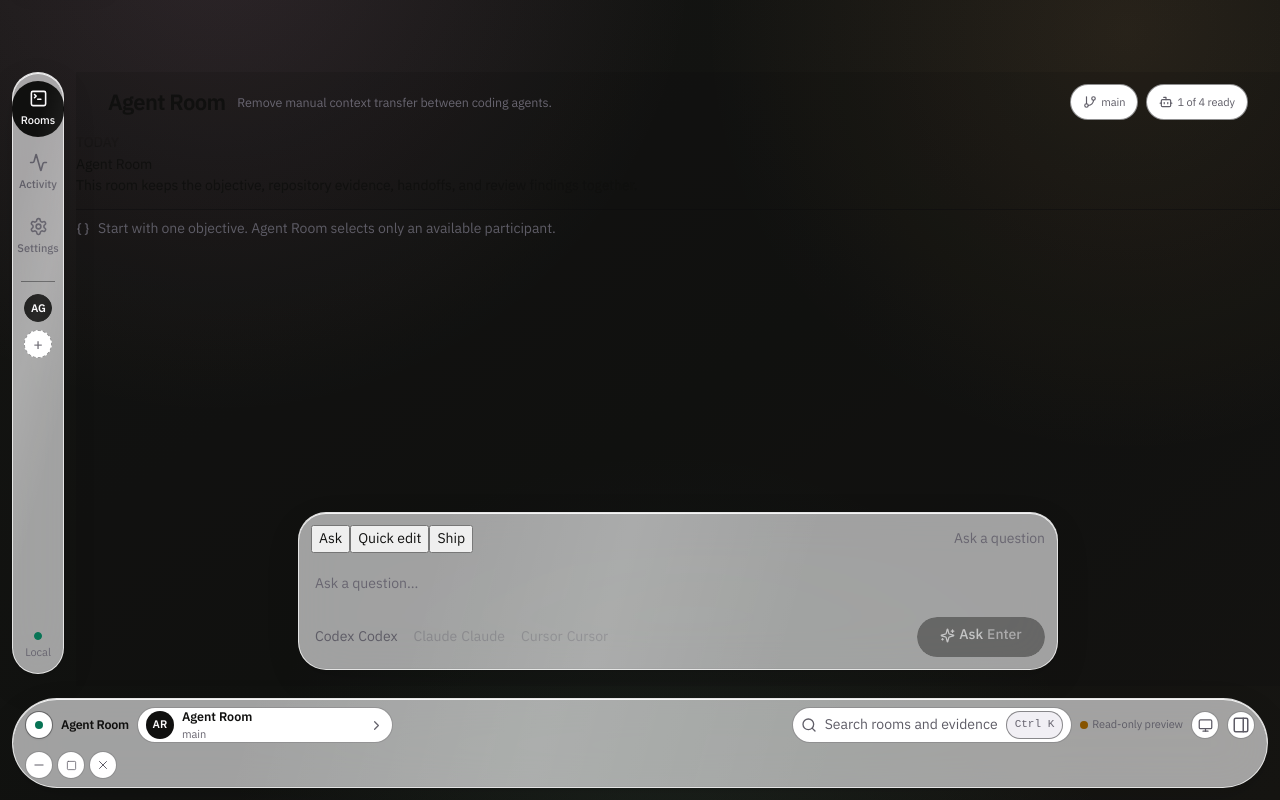
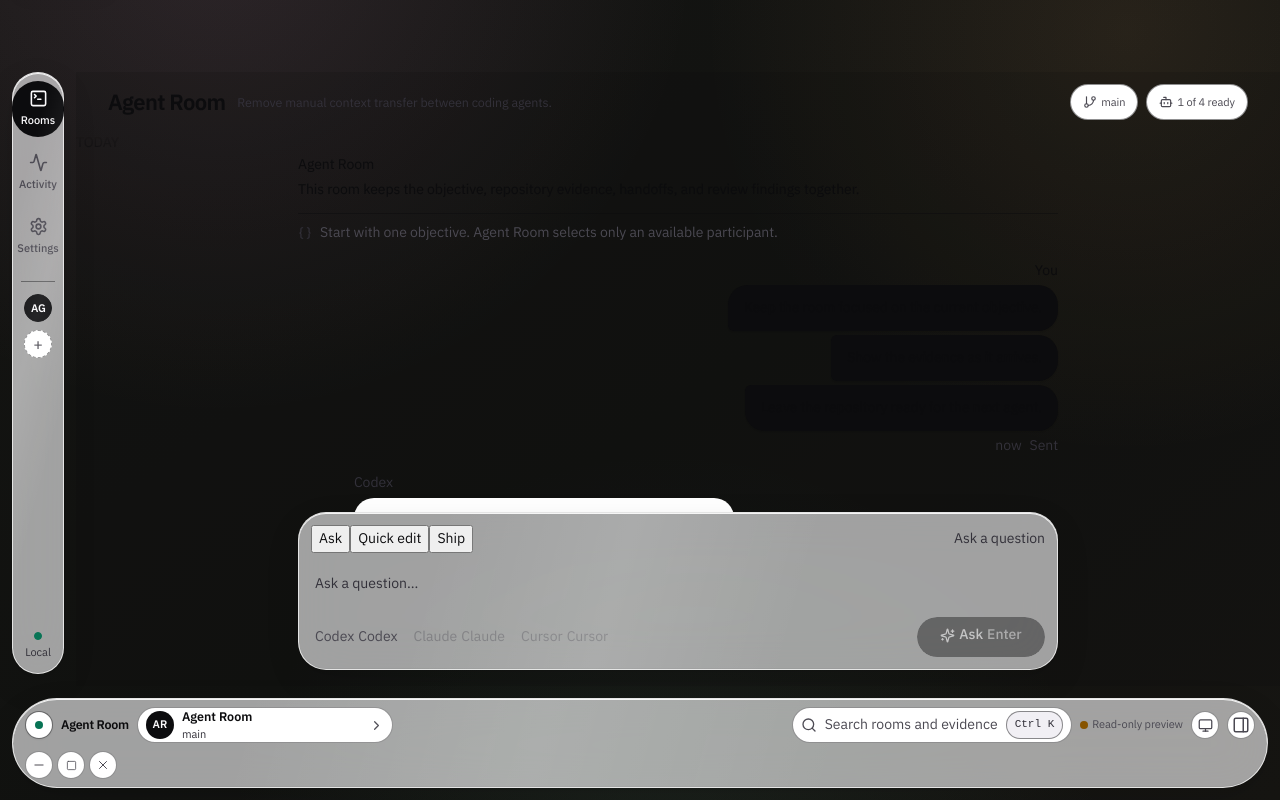
Before and after one commit to noetion/staff-room, a React (Vite) app: page / in a window 1280 px wide. Built offline with nearby package versions, Linux system fonts and the light colour scheme.

Commit message:
chore: baseline before Liquid Glass redesign

```diff
--- a/src/components/chrome/SearchField.tsx
+++ b/src/components/chrome/SearchField.tsx
@@ -33,7 +33,7 @@ export function SearchField({
           </button>
         </div>
       ) : (
-        <button type="button" className="chrome-search-button" onClick={onOpen}>
+        <button type="button" className="chrome-search-button" onClick={onOpen} aria-label="Search rooms and evidence">
           <Search size={16} />
           <span>Search rooms and evidence</span>
           <kbd>Ctrl K</kbd>
--- a/src/components/conversation/conversation.css
+++ b/src/components/conversation/conversation.css
@@ -1,4 +1,20 @@
 .markdown-body { display: grid; gap: var(--s-3); min-width: 0; }
+.message-group { display: grid; gap: var(--s-1); width: min(760px, 100%); margin: 0 auto var(--s-4); }
+.message-row { display: flex; min-width: 0; align-items: end; gap: var(--s-2); }
+.message-group[data-side="out"] .message-row { justify-content: flex-end; }
+.message-avatar-slot { display: block; flex: 0 0 var(--s-7); }
+.message-stack { display: grid; min-width: 0; max-width: min(76%, 620px); gap: var(--s-1); }
+.message-group[data-side="out"] .message-stack { justify-items: end; }
+.message-sender, .message-meta { color: var(--ink-faint); font: var(--t-micro); }
+.message-bubble { min-width: 0; padding: var(--s-3) var(--s-4); border-radius: var(--r-lg); color: var(--ink); background: var(--surface-raised); box-shadow: var(--e-rest); overflow-wrap: anywhere; }
+.message-bubble[data-side="out"] { background: var(--action); color: var(--action-ink); }
+.message-bubble[data-side="in"][data-pos="first"], .message-bubble[data-side="in"][data-pos="only"] { border-bottom-right-radius: var(--r-tight, calc(var(--r-sm) - var(--s-1))); }
+.message-bubble[data-side="in"][data-pos="middle"] { border-top-right-radius: var(--r-tight, calc(var(--r-sm) - var(--s-1))); border-bottom-right-radius: var(--r-tight, calc(var(--r-sm) - var(--s-1))); }
+.message-bubble[data-side="in"][data-pos="last"] { border-top-right-radius: var(--r-tight, calc(var(--r-sm) - var(--s-1))); }
+.message-bubble[data-side="out"][data-pos="first"], .message-bubble[data-side="out"][data-pos="only"] { border-bottom-left-radius: var(--r-tight, calc(var(--r-sm) - var(--s-1))); }
+.message-bubble[data-side="out"][data-pos="middle"] { border-top-left-radius: var(--r-tight, calc(var(--r-sm) - var(--s-1))); border-bottom-left-radius: var(--r-tight, calc(var(--r-sm) - var(--s-1))); }
+.message-bubble[data-side="out"][data-pos="last"] { border-top-left-radius: var(--r-tight, calc(var(--r-sm) - var(--s-1))); }
+.message-meta { display: flex; align-items: center; gap: var(--s-2); justify-content: flex-end; width: min(760px, 100%); margin-inline: auto; }
 .markdown-body p { margin: 0; overflow-wrap: anywhere; color: var(--ink); font: var(--t-body); white-space: pre-wrap; }
 .markdown-body p + p { margin-top: var(--s-3); }
 .markdown-body strong { font-weight: 600; }
@@ -41,6 +57,7 @@
 .attention-card small { color: var(--ink-muted); font: var(--t-compact); }
 .attention-card button { padding: var(--s-1); border: 0; border-radius: var(--r-capsule); color: var(--ink-muted); background: transparent; cursor: pointer; font: var(--t-heading); }
 .reason-line { display: flex; align-items: flex-start; gap: var(--s-2); margin-top: var(--s-3); padding-top: var(--s-2); border-top: 1px solid var(--hairline); color: var(--ink-muted); font: var(--t-compact); }
+.message-bubble[data-side="out"] .reason-line { color: var(--action-ink); }
 .reason-line svg { flex: 0 0 auto; margin-top: var(--s-1); color: var(--ink-faint); }
 .reason-line span { overflow-wrap: anywhere; white-space: pre-wrap; }
 .capability-chips { display: flex; flex-wrap: wrap; gap: var(--s-1); margin: var(--s-2) 0; }
--- a/src/design/glass.css
+++ b/src/design/glass.css
@@ -78,6 +78,20 @@
   }
 }
 
+:root[data-reduced-transparency="on"] .glass,
+:root[data-reduced-transparency="on"] .glass--clear,
+:root[data-reduced-transparency="on"] .primitive-surface--glass,
+:root[data-reduced-transparency="on"] .primitive-surface--glass-clear {
+  background: var(--surface);
+  backdrop-filter: none !important;
+  -webkit-backdrop-filter: none !important;
+}
+
+:root[data-reduced-transparency="on"] .glass.glass--refract {
+  backdrop-filter: none !important;
+  -webkit-backdrop-filter: none !important;
+}
+
 /* Forced colours / high contrast. */
 @media (forced-colors: active) {
   .glass, .glass--clear, .primitive-surface--glass, .primitive-surface--glass-clear {
--- a/src/design/tokens.css
+++ b/src/design/tokens.css
@@ -6,8 +6,8 @@
   --surface-raised: #FFFFFF;
   --surface-sunken: #F1EFF4;
   --ink: #0C0C0E;
-  --ink-muted: #5E5C66;
-  --ink-faint: #696671;
+  --ink-muted: #4B4952;
+  --ink-faint: #33313A;
   --hairline: rgb(12 12 14 / 0.46);
   --hairline-strong: rgb(12 12 14 / 0.62);
   --iris-lavender: #C7BDF2;
--- a/src/main.tsx
+++ b/src/main.tsx
@@ -7,8 +7,8 @@ import "@fontsource/ibm-plex-mono/500.css";
 import { StrictMode } from "react";
 import { createRoot } from "react-dom/client";
 import { App } from "./App";
+import "./styles.css";
 import "./design/index.css";
-import "./styles.css";
 
 const theme = localStorage.getItem("ar-theme");
 
--- a/src/seed.ts
+++ b/src/seed.ts
@@ -146,4 +146,46 @@ export const seedMessages: RoomMessage[] = [
     reason: "Start with one objective. Agent Room selects only an available participant.",
     createdAt: new Date().toISOString(),
   },
+  {
+    id: "welcome-human-1",
+    kind: "human",
+    sender: "human",
+    body: "Keep the room focused on the current objective.",
+    createdAt: new Date(Date.now() + 1).toISOString(),
+  },
+  {
+    id: "welcome-human-2",
+    kind: "human",
+    sender: "human",
+    body: "Show the evidence as it arrives.",
+    createdAt: new Date(Date.now() + 2).toISOString(),
+  },
+  {
+    id: "welcome-human-3",
+    kind: "human",
+    sender: "human",
+    body: "Leave the repository ready for the next agent.",
+    createdAt: new Date(Date.now() + 3).toISOString(),
+  },
+  {
+    id: "welcome-agent-1",
+    kind: "agent",
+    sender: "codex",
+    body: "The objective is recorded and the repository is attached.",
+    createdAt: new Date(Date.now() + 4).toISOString(),
+  },
+  {
+    id: "welcome-agent-2",
+    kind: "agent",
+    sender: "codex",
+    body: "I will return changes, checks, and review findings together.",
+    createdAt: new Date(Date.now() + 5).toISOString(),
+  },
+  {
+    id: "welcome-agent-3",
+    kind: "agent",
+    body: "The room is ready for the first handoff.",
+    sender: "codex",
+    createdAt: new Date(Date.now() + 6).toISOString(),
+  },
 ];
--- a/src/styles.css
+++ b/src/styles.css
@@ -49,7 +49,7 @@ body::before {
     linear-gradient(145deg, #151513, #111210 52%, #161512);
 }
 
-.eyebrow { color: var(--muted); font-size: 10px; font-weight: 600; }
+.eyebrow { color: var(--ink-muted); font-size: 10px; font-weight: 600; }
 
 .room { grid-row: 2; min-width: 0; min-height: 0; display: grid; grid-template-rows: auto minmax(0, 1fr) auto; background: rgba(16,16,14,.16); }
 .spinning { animation: spin .8s linear infinite; }
@@ -135,7 +135,7 @@ body::before {
 .participant-copy { display: flex; min-width: 0; flex: 1; flex-direction: column; }
 .participant-copy strong { font-size: 12px; }
 .participant-copy small { overflow: hidden; color: var(--muted); font: 9px "IBM Plex Mono"; text-overflow: ellipsis; white-space: nowrap; }
-.status-chip { padding: 3px 6px; border-radius: 5px; color: var(--muted); background: rgba(255,255,255,.04); font-size: 9px; }
+.status-chip { padding: 3px 6px; border-radius: 5px; color: var(--ink-muted); background: rgba(255,255,255,.04); font-size: 9px; }
 .status-chip.available { color: #79ddbf; background: rgba(66,198,162,.08); }
 .status-chip.mode-isolated-auto, .status-chip.mode-reviewed-auto { color: #79ddbf; background: rgba(66,198,162,.08); }
 .status-chip.mode-unattended-bypass { color: #f0bd6c; background: rgba(230,162,60,.09); }
```
Also changed, not shown: scripts/qa/visual-qa.mjs (+32 -10 lines), 1 other file (tests, documents, lock files or other folders).
